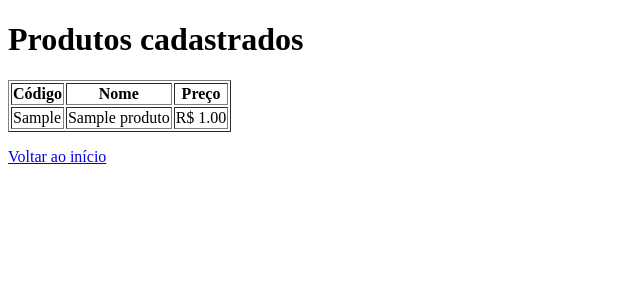
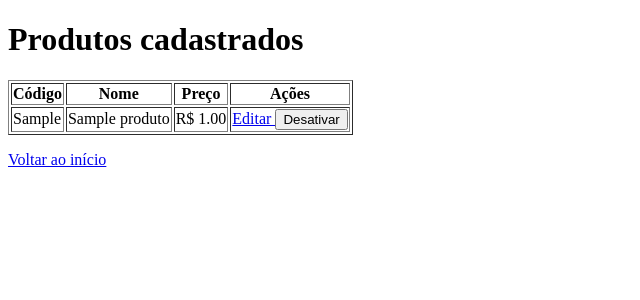
Before and after one commit to adlerlucasgit/centraldovarejo, a Django app: page /produtos/ in a window 1280 px wide. Shown: the top 300 px of the page, without its empty margins (0-640 px from the left). Run offline with Django 5.2, Linux system fonts and the light colour scheme; a user stored in the database is signed in; tables that the repository leaves empty hold one stand-in row (values such as "Sample post").

Commit message:
feat: implementa desativacao logica de produtos

```diff
--- a/central_varejo/urls.py
+++ b/central_varejo/urls.py
@@ -27,4 +27,9 @@ urlpatterns = [
         produtos_views.editar_produto,
         name="editar_produto",
     ),
+    path(
+        "produtos/desativar/<int:produto_id>/",
+        produtos_views.desativar_produto,
+        name="desativar_produto",
+    ),
 ]
--- a/produtos/views.py
+++ b/produtos/views.py
@@ -1,5 +1,6 @@
 from django.contrib.auth.decorators import login_required, permission_required
 from django.shortcuts import render, redirect, get_object_or_404
+from django.views.decorators.http import require_POST
 
 from .forms import ProdutoForm
 from .models import Produto
@@ -49,3 +50,15 @@ def editar_produto(request, produto_id):
             "produto": produto,
         },
     )
+
+
+@login_required
+@permission_required("produtos.change_produto", raise_exception=True)
+@require_POST
+def desativar_produto(request, produto_id):
+    produto = get_object_or_404(Produto, id=produto_id)
+
+    produto.ativo = False
+    produto.save(update_fields=["ativo", "atualizado_em"])
+
+    return redirect("listar_produtos")
--- a/templates/produtos/listar.html
+++ b/templates/produtos/listar.html
@@ -1,5 +1,5 @@
 <!DOCTYPE html>
-<html lang="pt-br">
+<html lang="pt-BR">
 
 <head>
     <meta charset="UTF-8">
@@ -17,6 +17,7 @@
                 <th>Código</th>
                 <th>Nome</th>
                 <th>Preço</th>
+                <th>Ações</th>
             </tr>
         </thead>
 
@@ -26,10 +27,29 @@
                 <td>{{ produto.codigo }}</td>
                 <td>{{ produto.nome }}</td>
                 <td>R$ {{ produto.preco|floatformat:2 }}</td>
+
+                <td>
+                    {% if perms.produtos.change_produto %}
+                    <a href="{% url 'editar_produto' produto.id %}">
+                        Editar
+                    </a>
+
+                    <form method="POST" action="{% url 'desativar_produto' produto.id %}" style="display: inline;"
+                        onsubmit="return confirm('Deseja realmente desativar este produto?');">
+
+                        {% csrf_token %}
+
+                        <button type="submit">Desativar</button>
+                    </form>
+                    {% else %}
+                    <span>Sem ações disponíveis</span>
+                    {% endif %}
+                </td>
             </tr>
             {% endfor %}
         </tbody>
     </table>
+
     {% else %}
     <p>Nenhum produto ativo cadastrado.</p>
     {% endif %}
```
